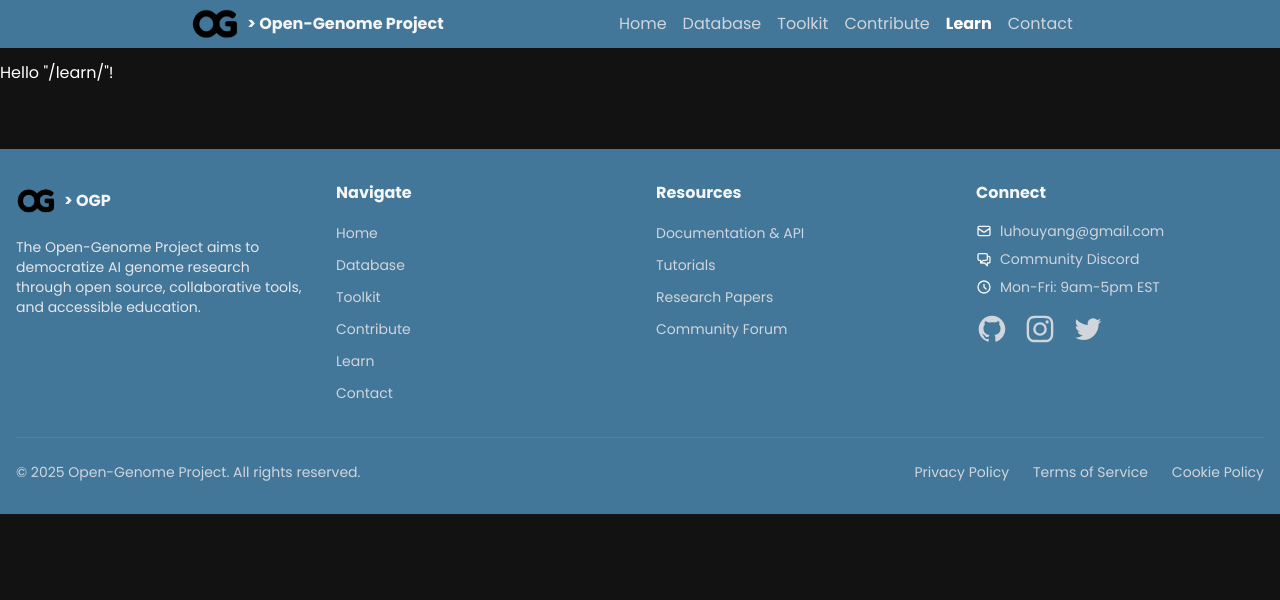
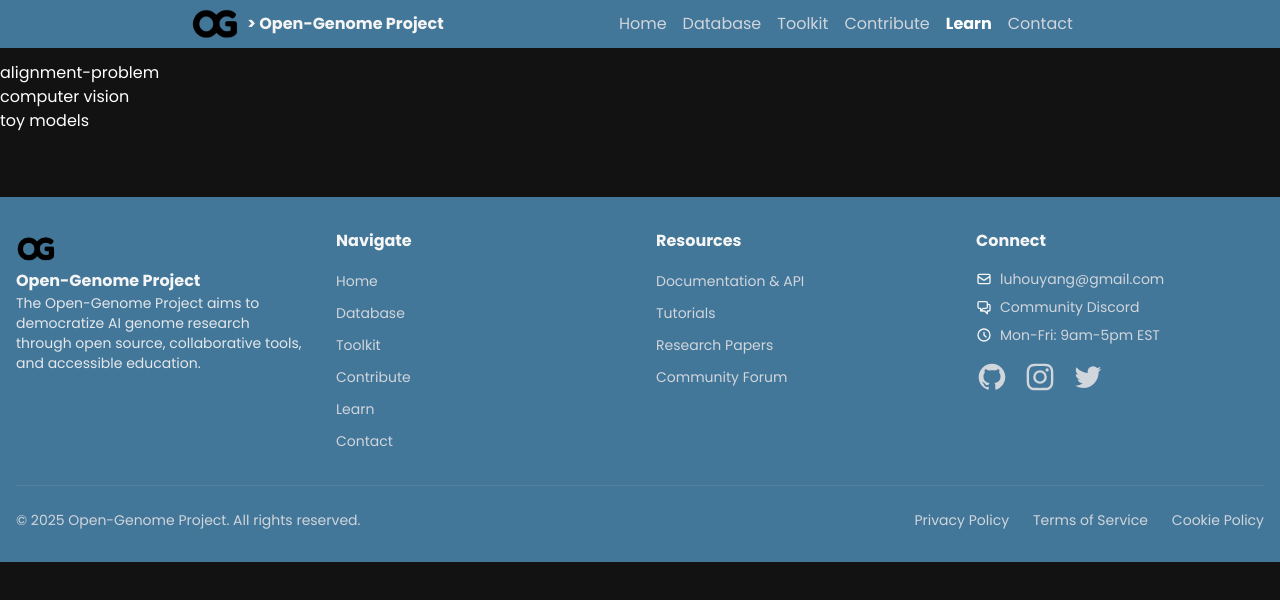
Before and after one commit to luhouyang/open-genome-website, a React (Vite) app: page /learn in a window 1280 px wide. Shown: the top 600 px of the page. Built offline with nearby package versions, Linux system fonts and the light colour scheme.

Commit message:
learn article component and minor UI update

```diff
--- a/src/components/Footer.tsx
+++ b/src/components/Footer.tsx
@@ -10,14 +10,14 @@ const Footer = () => {
           <div className="col-span-1 md:col-span-1">
             <Link
               to="/"
-              className="flex items-center gap-2 mb-4"
+              className="items-center gap-2 mb-4"
             >
               <img
                 src={logo}
                 alt="Open-Genome Project Logo"
                 className="w-10 h-10 object-contain"
               />
-              <p className="text-secondary font-bold">&gt; OGP</p>
+              <p className="text-secondary font-bold">Open-Genome Project</p>
             </Link>
             <p className="text-gray-200 text-sm">
               The Open-Genome Project aims to democratize AI genome research through open source, collaborative tools, and
--- a/src/routeTree.gen.ts
+++ b/src/routeTree.gen.ts
@@ -14,6 +14,7 @@ import { createFileRoute } from '@tanstack/react-router'
 
 import { Route as rootRoute } from './routes/__root'
 import { Route as IndexImport } from './routes/index'
+import { Route as LearnAritcleIdImport } from './routes/learn/$aritcleId'
 import { Route as DatabaseModelIdImport } from './routes/database/$modelId'
 
 // Create Virtual Routes
@@ -66,6 +67,12 @@ const ContactIndexLazyRoute = ContactIndexLazyImport.update({
   getParentRoute: () => rootRoute,
 } as any).lazy(() => import('./routes/contact/index.lazy').then((d) => d.Route))
 
+const LearnAritcleIdRoute = LearnAritcleIdImport.update({
+  id: '/learn/$aritcleId',
+  path: '/learn/$aritcleId',
+  getParentRoute: () => rootRoute,
+} as any)
+
 const DatabaseModelIdRoute = DatabaseModelIdImport.update({
   id: '/database/$modelId',
   path: '/database/$modelId',
@@ -88,6 +95,13 @@ declare module '@tanstack/react-router' {
       path: '/database/$modelId'
       fullPath: '/database/$modelId'
       preLoaderRoute: typeof DatabaseModelIdImport
+      parentRoute: typeof rootRoute
+    }
+    '/learn/$aritcleId': {
+      id: '/learn/$aritcleId'
+      path: '/learn/$aritcleId'
+      fullPath: '/learn/$aritcleId'
+      preLoaderRoute: typeof LearnAritcleIdImport
       parentRoute: typeof rootRoute
     }
     '/contact/': {
@@ -133,6 +147,7 @@ declare module '@tanstack/react-router' {
 export interface FileRoutesByFullPath {
   '/': typeof IndexRoute
   '/database/$modelId': typeof DatabaseModelIdRoute
+  '/learn/$aritcleId': typeof LearnAritcleIdRoute
   '/contact': typeof ContactIndexLazyRoute
   '/contribute': typeof ContributeIndexLazyRoute
   '/database': typeof DatabaseIndexLazyRoute
@@ -143,6 +158,7 @@ export interface FileRoutesByFullPath {
 export interface FileRoutesByTo {
   '/': typeof IndexRoute
   '/database/$modelId': typeof DatabaseModelIdRoute
+  '/learn/$aritcleId': typeof LearnAritcleIdRoute
   '/contact': typeof ContactIndexLazyRoute
   '/contribute': typeof ContributeIndexLazyRoute
   '/database': typeof DatabaseIndexLazyRoute
@@ -154,6 +170,7 @@ export interface FileRoutesById {
   __root__: typeof rootRoute
   '/': typeof IndexRoute
   '/database/$modelId': typeof DatabaseModelIdRoute
+  '/learn/$aritcleId': typeof LearnAritcleIdRoute
   '/contact/': typeof ContactIndexLazyRoute
   '/contribute/': typeof ContributeIndexLazyRoute
   '/database/': typeof DatabaseIndexLazyRoute
@@ -166,6 +183,7 @@ export interface FileRouteTypes {
   fullPaths:
     | '/'
     | '/database/$modelId'
+    | '/learn/$aritcleId'
     | '/contact'
     | '/contribute'
     | '/database'
@@ -175,6 +193,7 @@ export interface FileRouteTypes {
   to:
     | '/'
     | '/database/$modelId'
+    | '/learn/$aritcleId'
     | '/contact'
     | '/contribute'
     | '/database'
@@ -184,6 +203,7 @@ export interface FileRouteTypes {
     | '__root__'
     | '/'
     | '/database/$modelId'
+    | '/learn/$aritcleId'
     | '/contact/'
     | '/contribute/'
     | '/database/'
@@ -195,6 +215,7 @@ export interface FileRouteTypes {
 export interface RootRouteChildren {
   IndexRoute: typeof IndexRoute
   DatabaseModelIdRoute: typeof DatabaseModelIdRoute
+  LearnAritcleIdRoute: typeof LearnAritcleIdRoute
   ContactIndexLazyRoute: typeof ContactIndexLazyRoute
   ContributeIndexLazyRoute: typeof ContributeIndexLazyRoute
   DatabaseIndexLazyRoute: typeof DatabaseIndexLazyRoute
@@ -205,6 +226,7 @@ export interface RootRouteChildren {
 const rootRouteChildren: RootRouteChildren = {
   IndexRoute: IndexRoute,
   DatabaseModelIdRoute: DatabaseModelIdRoute,
+  LearnAritcleIdRoute: LearnAritcleIdRoute,
   ContactIndexLazyRoute: ContactIndexLazyRoute,
   ContributeIndexLazyRoute: ContributeIndexLazyRoute,
   DatabaseIndexLazyRoute: DatabaseIndexLazyRoute,
@@ -224,6 +246,7 @@ export const routeTree = rootRoute
       "children": [
         "/",
         "/database/$modelId",
+        "/learn/$aritcleId",
         "/contact/",
         "/contribute/",
         "/database/",
@@ -236,6 +259,9 @@ export const routeTree = rootRoute
     },
     "/database/$modelId": {
       "filePath": "database/$modelId.tsx"
+    },
+    "/learn/$aritcleId": {
+      "filePath": "learn/$aritcleId.tsx"
     },
     "/contact/": {
       "filePath": "contact/index.lazy.tsx"
--- a/src/routes/database/$modelId.tsx
+++ b/src/routes/database/$modelId.tsx
@@ -8,7 +8,7 @@ export const Route = createFileRoute("/database/$modelId")({
     };
   },
   pendingComponent: () => <div>Loading . . .</div>,
-  errorComponent: () => <div>oopsie . . . somting broken</div>
+  errorComponent: () => <div>oopsie . . . something broken</div>
 });
 
 function ModelComponent() {
--- /dev/null
+++ b/src/routes/learn/$aritcleId.tsx
@@ -0,0 +1,18 @@
+import { createFileRoute } from "@tanstack/react-router";
+
+export const Route = createFileRoute("/learn/$aritcleId")({
+  component: ArticleComponent,
+  loader: async ({ params }) => {
+    return {
+      articleId: params.aritcleId,
+    };
+  },
+  pendingComponent: () => <div>Loading . . .</div>,
+  errorComponent: () => <div>oopsie . . . something broken</div>
+});
+
+function ArticleComponent() {
+  const { articleId } = Route.useLoaderData();
+
+  return <div>You are reading {articleId}</div>;
+}
--- a/src/routes/learn/index.lazy.tsx
+++ b/src/routes/learn/index.lazy.tsx
@@ -1,9 +1,24 @@
-import { createLazyFileRoute } from '@tanstack/react-router'
+import { createLazyFileRoute, Link } from "@tanstack/react-router";
 
-export const Route = createLazyFileRoute('/learn/')({
+export const Route = createLazyFileRoute("/learn/")({
   component: Learn,
-})
+});
 
 function Learn() {
-  return <div>Hello "/learn/"!</div>
+  const articles = ["alignment-problem", "computer vision", "toy models"];
+
+  return (
+    <div>
+      {articles.map((article) => (
+        <div key={article}>
+          <Link
+            to="/learn/$aritcleId"
+            params={{ aritcleId: article }}
+          >
+            {article}
+          </Link>
+        </div>
+      ))}
+    </div>
+  );
 }
```
